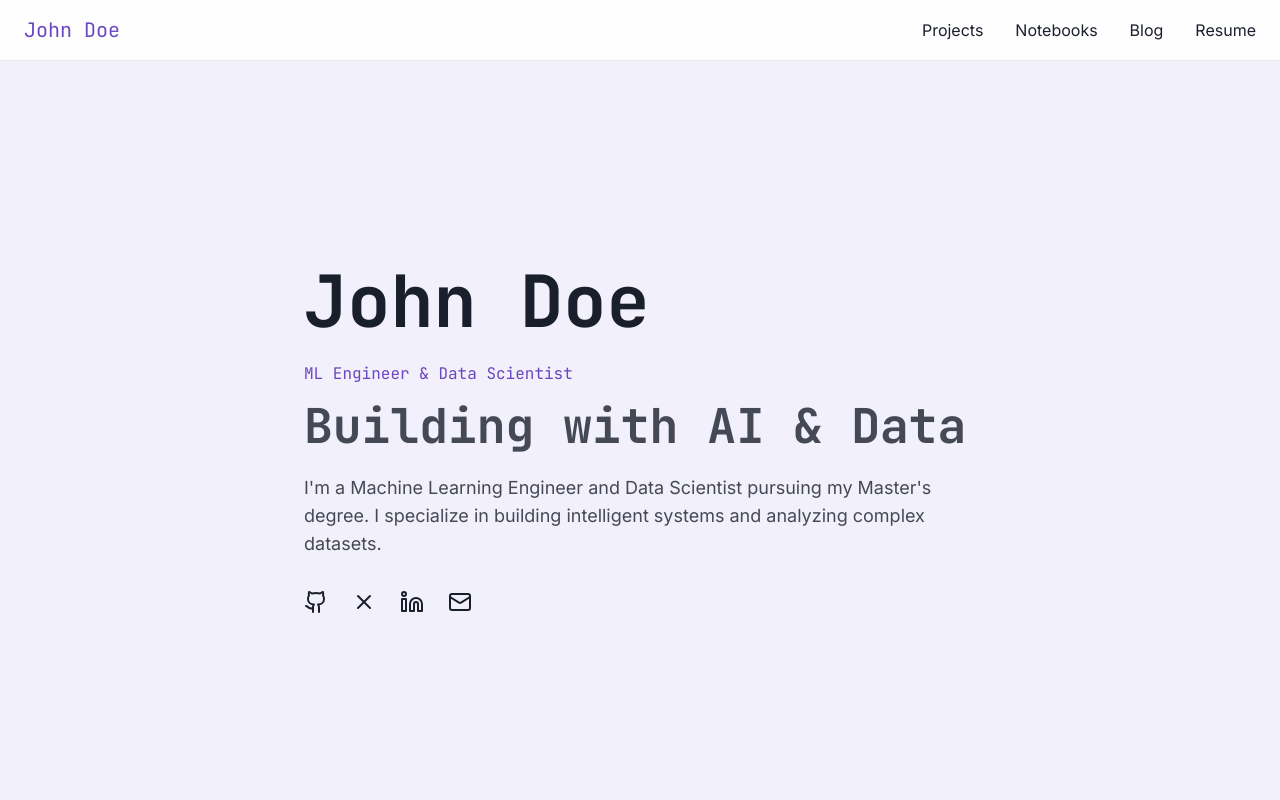
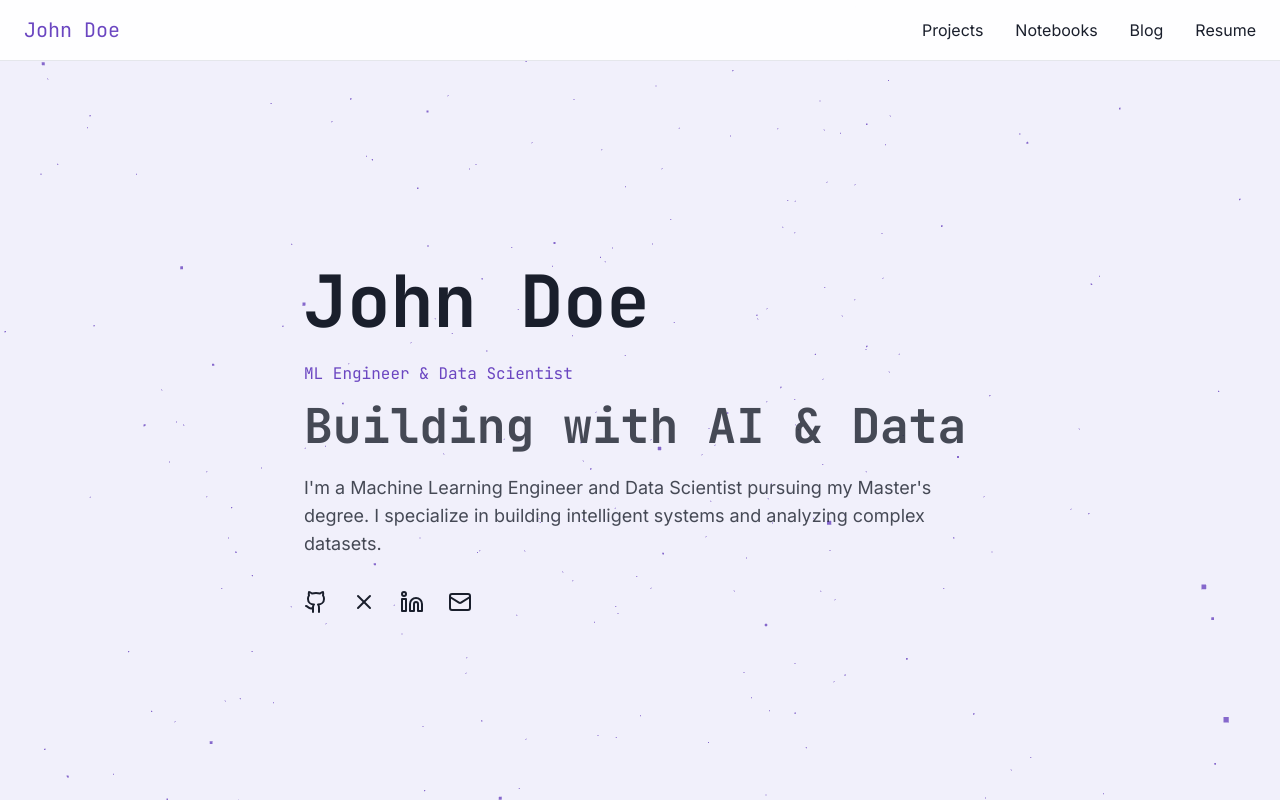
Before and after one commit to harshit-py/harshit-py.github.io, a React (Vite) app: page / in a window 1280 px wide. Built offline with nearby package versions, Linux system fonts and the light colour scheme.

Commit message:
Fix visibility issue in app
Addressed the problem where elements in the application were not visible. Adjustments made to ensure proper rendering and visibility of components.
[skip gpt_engineer]

```diff
--- a/src/App.tsx
+++ b/src/App.tsx
@@ -6,7 +6,7 @@ import Projects from './pages/Projects'
 function App() {
   return (
     <Router>
-      <div className="min-h-screen bg-background">
+      <div className="min-h-screen">
         <Navbar />
         <Routes>
           <Route path="/" element={<Index />} />
--- a/src/components/NetworkBackground.tsx
+++ b/src/components/NetworkBackground.tsx
@@ -17,18 +17,18 @@ const NetworkBackground = () => {
 
     // Create particles
     const particlesGeometry = new THREE.BufferGeometry();
-    const particlesCount = 200; // Increased number of particles
+    const particlesCount = 500;
     const posArray = new Float32Array(particlesCount * 3);
 
     for(let i = 0; i < particlesCount * 3; i++) {
-      posArray[i] = (Math.random() - 0.5) * 10; // Increased spread
+      posArray[i] = (Math.random() - 0.5) * 15;
     }
 
     particlesGeometry.setAttribute('position', new THREE.BufferAttribute(posArray, 3));
 
-    // Create material with larger particles and better visibility
+    // Create material with larger particles
     const particlesMaterial = new THREE.PointsMaterial({
-      size: 0.01,
+      size: 0.02,
       color: '#6B46C1',
       transparent: true,
       opacity: 0.8,
@@ -41,7 +41,7 @@ const NetworkBackground = () => {
 
     camera.position.z = 5;
 
-    // Mouse move handler with enhanced sensitivity
+    // Mouse move handler
     const onMouseMove = (event: MouseEvent) => {
       mousePosition.current = {
         x: (event.clientX / window.innerWidth) * 2 - 1,
@@ -56,7 +56,7 @@ const NetworkBackground = () => {
       renderer.setSize(window.innerWidth, window.innerHeight);
     };
 
-    // Animation with enhanced movement
+    // Animation
     const animate = () => {
       requestAnimationFrame(animate);
 
@@ -67,23 +67,23 @@ const NetworkBackground = () => {
       particlesMesh.rotation.x += mousePosition.current.y * 0.001;
       particlesMesh.rotation.y += mousePosition.current.x * 0.001;
 
-      // Add slight wave motion
-      particlesMesh.position.y = Math.sin(Date.now() * 0.001) * 0.1;
+      // Add wave motion
+      particlesMesh.position.y = Math.sin(Date.now() * 0.001) * 0.2;
 
       renderer.render(scene, camera);
     };
 
-    // Add event listeners
     window.addEventListener('mousemove', onMouseMove);
     window.addEventListener('resize', handleResize);
 
     animate();
 
-    // Cleanup
     return () => {
       window.removeEventListener('mousemove', onMouseMove);
       window.removeEventListener('resize', handleResize);
-      containerRef.current?.removeChild(renderer.domElement);
+      if (containerRef.current?.contains(renderer.domElement)) {
+        containerRef.current.removeChild(renderer.domElement);
+      }
       particlesGeometry.dispose();
       particlesMaterial.dispose();
     };
--- a/src/pages/Index.tsx
+++ b/src/pages/Index.tsx
@@ -3,10 +3,12 @@ import NetworkBackground from '@/components/NetworkBackground'
 
 const Index = () => {
   return (
-    <div className="min-h-screen relative">
+    <main className="min-h-screen relative overflow-hidden">
       <NetworkBackground />
-      <Hero />
-    </div>
+      <div className="relative z-10">
+        <Hero />
+      </div>
+    </main>
   )
 }
 
```
